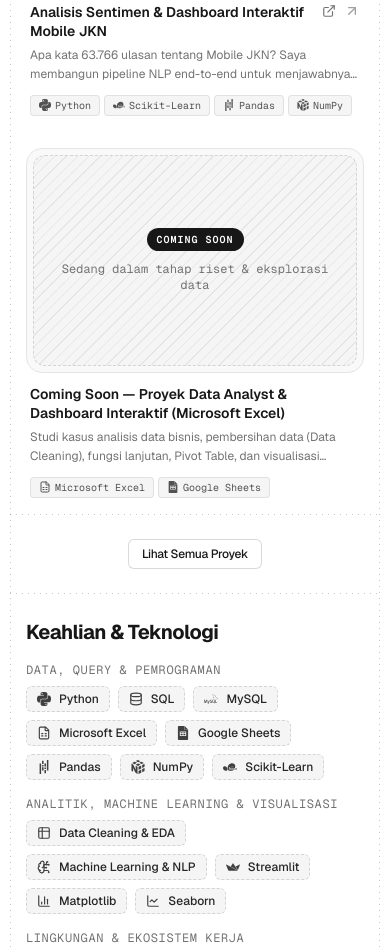
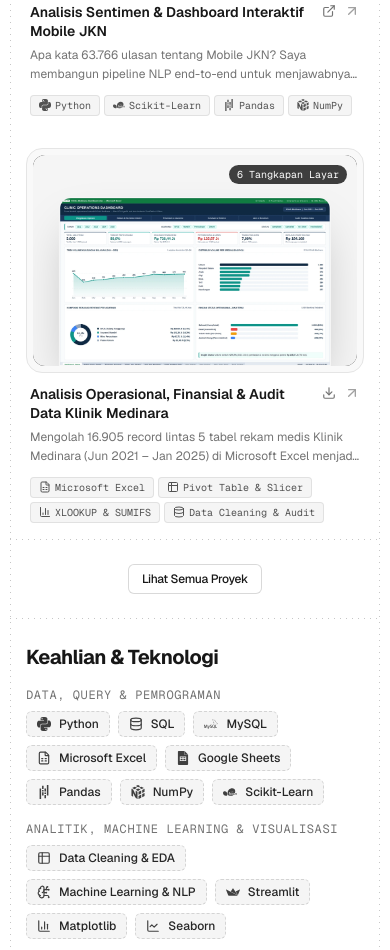
Before and after one commit to ravaelchessario24/portofolio, an Astro site: page / in a window 390 px wide. Shown: the part 2312-3262 px from the top of the page. Built offline with nearby package versions, Linux system fonts and the light colour scheme; Astro itself is replaced by a stand-in of ours; a web font is replaced by a local one.

Commit message:
Add Klinik Medinara Excel operations, financial & SIMRS data audit dashboard project

```diff
--- a/src/components/PortfolioApp.tsx
+++ b/src/components/PortfolioApp.tsx
@@ -5,6 +5,7 @@ import {
   Award,
   Briefcase,
   ChevronDown,
+  Download,
   ExternalLink,
   FileText,
   FolderGit2,
@@ -995,7 +996,7 @@ export default function PortfolioApp({ baseUrl = '/' }: PortfolioAppProps) {
                               className="flex items-center gap-2 text-neutral-500 shrink-0"
                               onClick={(e) => e.stopPropagation()}
                             >
-                              {project.live && (
+                              {project.live ? (
                                 <a
                                   href={project.live}
                                   target="_blank"
@@ -1005,7 +1006,16 @@ export default function PortfolioApp({ baseUrl = '/' }: PortfolioAppProps) {
                                 >
                                   <ExternalLink className="w-3.5 h-3.5" />
                                 </a>
-                              )}
+                              ) : project.downloads?.[0] ? (
+                                <a
+                                  href={withBase(project.downloads[0].file)}
+                                  download
+                                  title={pick(project.downloads[0].label, lang)}
+                                  className="hover:text-neutral-900 dark:hover:text-white transition"
+                                >
+                                  <Download className="w-3.5 h-3.5" />
+                                </a>
+                              ) : null}
                               <ArrowUpRight className="w-4 h-4 text-neutral-400 group-hover:text-neutral-900 dark:group-hover:text-white transition-transform duration-200 group-hover:translate-x-0.5 group-hover:-translate-y-0.5" />
                             </div>
                           )}
--- a/src/components/blueprint/BlueprintSubViews.tsx
+++ b/src/components/blueprint/BlueprintSubViews.tsx
@@ -122,24 +122,31 @@ export function ProjectDetailView({
                 <ArrowUpRight className="w-3.5 h-3.5" />
               </a>
             )}
-            {project.downloads?.map((d) => (
+            {project.downloads?.map((d, idx) => {
+              const isPrimaryDownload = !project.live && idx === 0;
+              return (
                 <a
                   key={d.file}
                   href={withBase(d.file)}
                   download
-                className="inline-flex items-center gap-1.5 px-3.5 py-2 rounded-lg text-xs font-medium border border-neutral-300 dark:border-neutral-700 text-neutral-900 dark:text-neutral-100 hover:bg-neutral-100 dark:hover:bg-neutral-800 transition cursor-pointer"
+                  className={`inline-flex items-center gap-1.5 px-3.5 py-2 rounded-lg text-xs font-medium transition cursor-pointer ${
+                    isPrimaryDownload
+                      ? 'bg-neutral-900 text-white dark:bg-neutral-100 dark:text-neutral-900 hover:opacity-90'
+                      : 'border border-neutral-300 dark:border-neutral-700 text-neutral-900 dark:text-neutral-100 hover:bg-neutral-100 dark:hover:bg-neutral-800'
+                  }`}
                 >
                   <Download className="w-3.5 h-3.5" />
                   <span>{pick(d.label, lang)}</span>
                 </a>
-            ))}
+              );
+            })}
           </div>
         </div>
       </div>
 
       <div className="w-full h-[1px] my-2" style={dashedX} />
 
-      {/* Interactive 5-Slide Screenshot Viewer */}
+      {/* Interactive Multi-Slide Screenshot Viewer */}
       <div className="px-4 md:px-6 py-4">
         <div className="rounded-xl border border-dashed border-neutral-300 dark:border-neutral-700 bg-neutral-100/70 dark:bg-neutral-900/60 p-3 md:p-4">
           <div className="relative aspect-[16/10] w-full rounded-lg overflow-hidden bg-white dark:bg-neutral-950 border border-neutral-200 dark:border-neutral-800 group">
@@ -197,7 +204,11 @@ export function ProjectDetailView({
           </div>
 
           {/* Thumbnail Strip */}
-          <div className="mt-3 grid grid-cols-5 gap-2">
+          <div
+            className={`mt-3 grid gap-2 ${
+              slides.length === 6 ? 'grid-cols-3 sm:grid-cols-6' : 'grid-cols-5'
+            }`}
+          >
             {slides.map((slide, idx) => (
               <button
                 key={slide.src}
@@ -1176,6 +1187,15 @@ export function CommandMenuModal({
       },
     },
     {
+      group: lang === 'id' ? 'Studi Kasus Proyek' : 'Project Case Studies',
+      label: 'Klinik Medinara — Operations, Financial & Audit Dashboard (Excel)',
+      icon: <FolderGit2 className="w-4 h-4" />,
+      action: () => {
+        onSelectProject('klinik-medinara');
+        onClose();
+      },
+    },
+    {
       group: lang === 'id' ? 'Kontak Langsung' : 'Direct Contact',
       label: 'WhatsApp (+62 877-4441-5565)',
       icon: <Send className="w-4 h-4" />,
--- a/src/components/blueprint/blueprintData.ts
+++ b/src/components/blueprint/blueprintData.ts
@@ -33,6 +33,9 @@ export type TechKey =
   | 'sql'
   | 'mysql'
   | 'excel'
+  | 'pivottable'
+  | 'xlookup'
+  | 'datacleaning'
   | 'sheets'
   | 'pandas'
   | 'numpy'
@@ -50,6 +53,9 @@ export const iconMap: Record<TechKey, TechIcon> = {
   sql: Database,
   mysql: SiMysql,
   excel: FileSpreadsheet,
+  pivottable: Table2,
+  xlookup: BarChart3,
+  datacleaning: Database,
   sheets: SiGooglesheets,
   pandas: SiPandas,
   numpy: SiNumpy,
@@ -68,6 +74,9 @@ export const techNames: Record<TechKey, string> = {
   sql: 'SQL',
   mysql: 'MySQL',
   excel: 'Microsoft Excel',
+  pivottable: 'Pivot Table & Slicer',
+  xlookup: 'XLOOKUP & SUMIFS',
+  datacleaning: 'Data Cleaning & Audit',
   sheets: 'Google Sheets',
   pandas: 'Pandas',
   numpy: 'NumPy',
@@ -354,30 +363,91 @@ export const blueprintProjects: BlueprintProject[] = [
     ],
   },
   {
-    slug: 'coming-soon',
+    slug: 'klinik-medinara',
     title: {
-      id: 'Coming Soon — Proyek Data Analyst & Dashboard Interaktif (Microsoft Excel)',
-      en: 'Coming Soon — Data Analyst & Interactive Dashboard Project (Microsoft Excel)',
+      id: 'Analisis Operasional, Finansial & Audit Data Klinik Medinara',
+      en: 'Klinik Medinara Operations, Financial & Medical Data Quality Dashboard',
     },
-    imageTitle: 'Coming Soon — Excel Data Analyst Project',
-    src: 'banner-dark.jpg',
-    gallery: [],
+    imageTitle: 'Klinik Medinara Excel Operations Dashboard',
+    src: 'images/projects/klinik-medinara-dashboard.webp',
+    gallery: [
+      {
+        src: 'images/projects/klinik-medinara-dashboard.webp',
+        caption: {
+          id: 'Ringkasan Operasi — Pusat Kendali Interaktif Berbasis Slicer & PivotTable (5.000 Janji Temu · Realisasi Rp 736,44 Jt)',
+          en: 'Operations Overview — Interactive Slicer & PivotTable Control Center (5,000 Appointments · IDR 736.44M Realized Revenue)',
+        },
+      },
+      {
+        src: 'images/projects/klinik-medinara-2.webp',
+        caption: {
+          id: 'Beban Kerja & No-Show Dokter — Evaluasi Kapasitas 25 Dokter di 8 Poli (Poli Mata 70,7 & THT 65,7 Appt/Hari Jadwal)',
+          en: 'Doctor Workload & No-Show Rate — Capacity Analysis Across 25 Doctors & 8 Clinics (Ophthalmology 70.7 & ENT 65.7 Appt/Day)',
+        },
+      },
+      {
+        src: 'images/projects/klinik-medinara-3.webp',
+        caption: {
+          id: 'Finansial & Asuransi — Kontribusi BPJS 61,1% (Rp 449,99 Jt), Poli Penyakit Dalam #1 & Kebocoran Batal/No-Show Rp 135,87 Jt',
+          en: 'Financial & Insurance Mix — 61.1% BPJS Share (IDR 449.99M), Internal Medicine #1 Revenue & IDR 135.87M Cancellation Leakage',
+        },
+      },
+      {
+        src: 'images/projects/klinik-medinara-4.webp',
+        caption: {
+          id: 'Keluhan Klinis & Retensi Pasien — Top Diagnosis ICD-10 & 70,5% Retensi Aktif (Pasien Repeat Menyumbang 87,4% Kunjungan)',
+          en: 'Clinical Complaints & Patient Retention — Top ICD-10 Diagnoses & 70.5% Active Retention (Repeat Patients Drive 87.4% Visits)',
+        },
+      },
+      {
+        src: 'images/projects/klinik-medinara-5.webp',
+        caption: {
+          id: 'Utilisasi Jam & Pola Musiman — Heatmap Jam × Hari, Blok Puncak 13:00–15:00 & Pertumbuhan Kunjungan +275,7% (2022–2024)',
+          en: 'Hourly Utilization & Seasonality — Hour × Day Heatmap, 13:00–15:00 Peak Block & +275.7% Full-Year Growth (2022–2024)',
+        },
+      },
+      {
+        src: 'images/projects/klinik-medinara-6.webp',
+        caption: {
+          id: 'Audit Kualitas Data SIMRS — Standarisasi 100% 3 Format Tanggal (11.000 Baris) & Deteksi 12.753 Anomali Lintas 5 Tabel Medis',
+          en: 'SIMRS Medical Data Quality Audit — 100% 3-Format Date Standardization (11,000 Rows) & 12,753 Anomalies Across 5 Tables',
+        },
+      },
+    ],
     description: {
-      id: 'Studi kasus analisis data bisnis, pembersihan data (Data Cleaning), fungsi lanjutan, Pivot Table, dan visualisasi dashboard interaktif menggunakan Microsoft Excel.',
-      en: 'Business data analysis case study featuring data cleaning, advanced formulas, Pivot Tables, and an interactive dashboard built with Microsoft Excel.',
+      id: 'Mengolah 16.905 record lintas 5 tabel rekam medis Klinik Medinara (Jun 2021 – Jan 2025) di Microsoft Excel menjadi 6 halaman dashboard operasional interaktif berbasis PivotTable dan Slicer: memetakan realisasi pendapatan Rp 736,44 Juta, beban 25 dokter di 8 poli, retensi 2.000 pasien, hingga audit 12.753 anomali kualitas data SIMRS.',
+      en: 'Processed 16,905 clinical records across 5 relational tables for Klinik Medinara (Jun 2021 – Jan 2025) in Microsoft Excel into a 6-sheet interactive PivotTable & Slicer dashboard: mapping IDR 736.44M in realized revenue, workload across 25 doctors in 8 clinics, 2,000-patient retention, and 12,753 SIMRS data quality anomalies.',
     },
     longDescription: {
       id: [
-        'Proyek Data Analyst menggunakan Microsoft Excel (meliputi Data Cleaning, Pivot Table, fungsi lanjutan, serta Dashboard Interaktif) sedang dalam tahap penyusunan studi kasus. Nantikan pembaruannya segera.',
+        'Standarisasi Data Mentah & Relasi 5 Tabel Klinis: Saya mengintegrasikan 16.905 record dari 5 tabel operasional (25 dokter, 2.000 pasien, 5.000 janji temu, 3.880 diagnosis ICD-10, dan 6.000 resep obat) menggunakan XLOOKUP, VLOOKUP, SUMIFS, dan COUNTIFS. Sebanyak 60% tanggal mentah berformat campuran (YYYY-MM-DD, DD/MM/YYYY, DD-MM-YYYY) pada 11.000 baris transaksi distandarisasi 100% ke format ISO murni lewat rumus dinamis IF, MID, DATE, dan VALUE.',
+        'Kapasitas Poli, Jam Puncak & Kebocoran Revenue: Dalam 2 tahun kalender penuh (2022–2024), volume kunjungan melonjak +275,7% (679 menjadi 2.551 kunjungan/tahun) dengan realisasi pendapatan Rp 736,44 Juta (80,0% dari potensi gross Rp 920,79 Juta) yang ditopang klaim BPJS (61,1%) dan Poli Penyakit Dalam (Rp 133,65 Juta). Analisis per hari praktik mengungkap ketimpangan kapasitas: poli paruh waktu 3 hari/minggu (Mata 70,7 dan THT 65,7 janji temu/hari jadwal) menanggung beban 2x lipat dibanding Poli Gigi (35,1), sementara pembatalan dan no-show (puncak pukul 14:00 sebesar 8,8%) menggerus potensi pendapatan Rp 135,87 Juta.',
+        'Medical Data Quality Audit untuk Perbaikan SIMRS: Di luar metrik bisnis, saya menyusun modul audit otomatis 10 kategori (DQ-01 s/d DQ-10) yang mendeteksi 12.753 temuan anomali input hulu, termasuk 906 risiko overdosis penulisan satuan 500mg pada obat dosis kecil, 1.502 ketidakcocokan sediaan/rute obat, 1.832 booking di luar hari praktik dokter (termasuk 783 hari Minggu), serta 698 diagnosis tanpa kode ICD-10 yang berisiko menahan pencairan klaim asuransi.',
       ],
       en: [
-        'An upcoming Data Analyst project built with Microsoft Excel (covering Data Cleaning, Pivot Tables, advanced formulas, and an Interactive Dashboard) is currently in preparation. Stay tuned.',
+        'Raw Data Standardization & 5-Table Clinical Modeling: I integrated 16,905 records across 5 operational tables (25 doctors, 2,000 patients, 5,000 appointments, 3,880 ICD-10 diagnoses, and 6,000 prescriptions) using XLOOKUP, VLOOKUP, SUMIFS, and COUNTIFS. Across 11,000 transaction rows where 60% of dates were stored in mixed formats (YYYY-MM-DD, DD/MM/YYYY, DD-MM-YYYY), a dynamic IF, MID, DATE, and VALUE formula pipeline achieved 100% ISO date standardization.',
+        'Clinic Capacity, Peak Hours & Revenue Leakage: Full-year appointment volume grew +275.7% between 2022 and 2024 (679 to 2,551 visits/year), generating IDR 736.44M in realized revenue (80.0% of IDR 920.79M gross scheduled potential), anchored by BPJS (61.1%) and Internal Medicine (IDR 133.65M). Normalizing by practice days exposed severe bottlenecks: part-time 3-day/week clinics (Ophthalmology at 70.7 and ENT at 65.7 appts/scheduled day) carried 2x the daily load of Dentistry (35.1), while cancellations and no-shows (peaking at 8.8% at 14:00) leaked IDR 135.87M.',
+        'Medical Data Quality Audit for SIMRS Hardening: Beyond operational KPIs, I built an automated 10-rule audit sheet (DQ-01 to DQ-10) surfacing 12,753 upstream input anomalies—including 906 overdose-risk 500mg unit entries on low-dose medications, 1,502 dosage-form/route mismatches, 1,832 off-schedule bookings (including 783 Sundays), and 698 diagnoses missing mandatory ICD-10 codes—paired with concrete validation rules for the clinic information system (SIMRS).',
       ],
     },
-    tech: ['excel', 'sheets'],
-    status: 'coming-soon',
-    hasPin: false,
-    isComingSoon: true,
+    tech: ['excel', 'pivottable', 'xlookup', 'datacleaning', 'sheets'],
+    downloads: [
+      {
+        file: 'files/Klinik_Medinara_Dashboard.xlsx',
+        label: {
+          id: 'Unduh Dashboard Interaktif (.xlsx)',
+          en: 'Download Interactive Dashboard (.xlsx)',
+        },
+      },
+    ],
+    status: 'live',
+    hasPin: true,
+    metrics: [
+      { label: { id: 'Total Janji Temu', en: 'Appointments Analyzed' }, value: '5.000' },
+      { label: { id: 'Realisasi Revenue (Rp)', en: 'Realized Revenue (IDR)' }, value: '736,44 Jt' },
+      { label: { id: 'Retensi Pasien Aktif', en: 'Active Retention Rate' }, value: '70,5%' },
+      { label: { id: 'Anomali SIMRS Teraudit', en: 'SIMRS Anomalies Audited' }, value: '12.753' },
+    ],
   },
 ];
 
```
Also changed, not shown: public/images/projects/klinik-medinara-2.webp (added), public/images/projects/klinik-medinara-3.webp (added), public/images/projects/klinik-medinara-4.webp (added), public/images/projects/klinik-medinara-5.webp (added), public/images/projects/klinik-medinara-6.webp (added), public/images/projects/klinik-medinara-dashboard.webp (added). Lines whose indentation alone changed are shown as unchanged.
